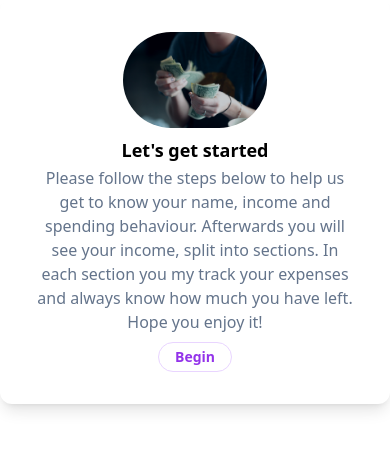
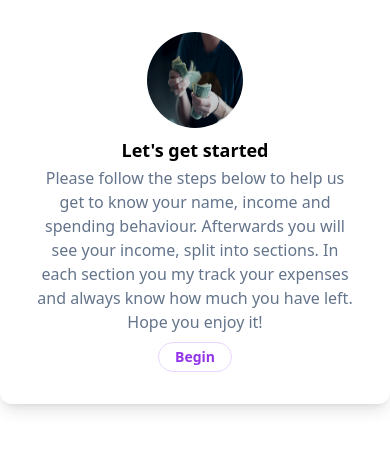
Before and after one commit to VellyD/expenseTracker, a React (Create React App) app in the folder expensetracker/: page / in a window 390 px wide. Shown: the top 450 px of the page. Built offline with nearby package versions, Linux system fonts and the light colour scheme.

Commit message:
creating a component for the welcome message.

```diff
--- a/expensetracker/src/App.js
+++ b/expensetracker/src/App.js
@@ -1,31 +1,10 @@
 import "./App.css";
-import img from "./imgs/alexander-grey--8a5eJ1-mmQ-unsplash.jpg"
+import { WelcomeElement } from "./Components/Welcome.jsx";
 
 function App() {
   return (
     <div className="App">
-      <div class="py-8 px-8 max-w-lg mx-auto bg-white rounded-xl shadow-lg space-y-2 sm:py-4 sm:flex sm:items-center sm:space-y-0 sm:space-x-6">
-        <img
-          class="block mx-auto h-24 rounded-full sm:mx-0 sm:shrink-0"
-          src={img}
-          alt="Woman's Face"
-        />
-        <div class="text-center space-y-2 sm:text-left">
-          <div class="space-y-0.5">
-            <p class="text-lg text-black font-semibold">Let's get started</p>
-            <p class="text-slate-500 font-medium">
-              Please follow the steps below to help us get to know your name,
-              income and spending behaviour. Afterwards you will see your
-              income, split into sections. In each section you my track your
-              expenses and always know how much you have left. Hope you enjoy
-              it!{" "}
-            </p>
-          </div>
-          <button class="px-4 py-1 text-sm text-purple-600 font-semibold rounded-full border border-purple-200 hover:text-white hover:bg-purple-600 hover:border-transparent focus:outline-none focus:ring-2 focus:ring-purple-600 focus:ring-offset-2">
-            Begin
-          </button>
-        </div>
-      </div>
+      <WelcomeElement />
     </div>
   );
 }
--- /dev/null
+++ b/expensetracker/src/Components/Welcome.jsx
@@ -0,0 +1,27 @@
+import pic from "../imgs/alexander-grey--8a5eJ1-mmQ-unsplash.jpg";
+
+export const WelcomeElement = () => {
+  return (
+    <div class="py-8 px-8 max-w-lg mx-auto bg-white rounded-xl shadow-lg space-y-2 sm:py-4 sm:flex sm:items-center sm:space-y-0 sm:space-x-6">
+      <img
+        class="block mx-auto h-24 w-24 rounded-full lg:mx-0 sm:shrink-0"
+        src={pic}
+        alt="Counting money"
+      />
+      <div class="text-center space-y-2 sm:text-left">
+        <div class="space-y-0.5">
+          <p class="text-lg text-black font-semibold">Let's get started</p>
+          <p class="text-slate-500 font-medium">
+            Please follow the steps below to help us get to know your name,
+            income and spending behaviour. Afterwards you will see your income,
+            split into sections. In each section you my track your expenses and
+            always know how much you have left. Hope you enjoy it!
+          </p>
+        </div>
+        <button class="px-4 py-1 text-sm text-purple-600 font-semibold rounded-full border border-purple-200 hover:text-white hover:bg-purple-600 hover:border-transparent focus:outline-none focus:ring-2 focus:ring-purple-600 focus:ring-offset-2">
+          Begin
+        </button>
+      </div>
+    </div>
+  );
+};
```
